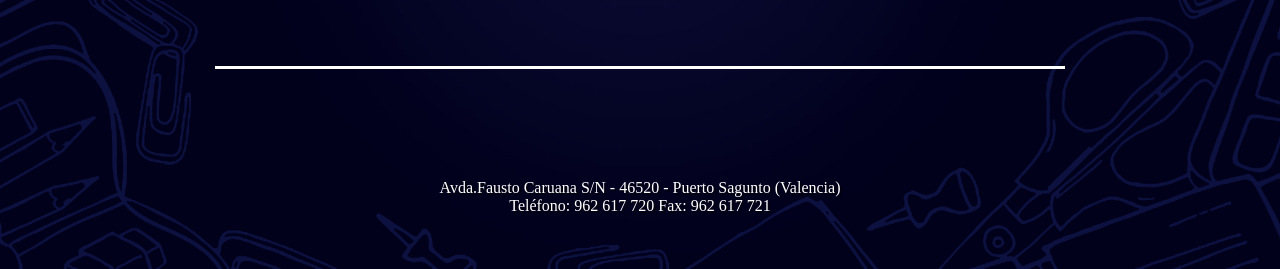
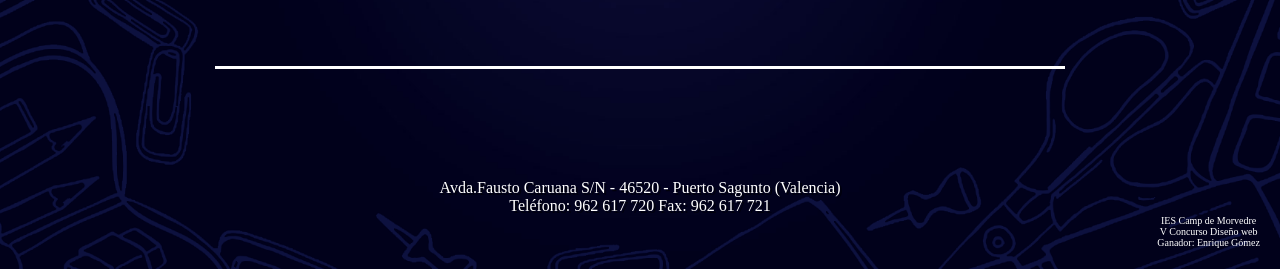
Before and after one commit to egdev6/web-interface-contest, a plain HTML site: page index.html in a window 1280 px wide. Shown: the part 531-800 px from the top of the page. Drawn offline with nearby package versions, Linux system fonts and the light colour scheme.

Commit message:
add author

```diff
--- a/css/style.css
+++ b/css/style.css
@@ -6,6 +6,7 @@
 	margin:0;
 	padding:0;
 	box-sizing:border-box;
+	font-family:'ebrima';
 }
 body, html{
 	width:100%;
@@ -16,7 +17,6 @@ body, html{
 }
 p{
 	color:#FFFFFF;
-	font-family:'ebrima';
 	font-size: 16px;
 	text-shadow: 2px 2px 0px rgba(0, 0, 0, 0.6);
 	text-align: center;
@@ -166,6 +166,14 @@ footer{
 	animation-fill-mode: forwards;
 }
 
+.author{
+	font-size:10px;
+	color:white;
+	position:absolute;
+	bottom:0;
+	right:20px;
+}
+
 @keyframes backgroundAnimate{
 	0%{transform:scale(2);}
 	100%{transform:scale(1);}
@@ -197,6 +205,9 @@ footer{
 	h1{
 		font-size:18px;
 	}
+	.author{
+		display:none;
+	}
 }
 @media (orientation:portrait){
 	header{
--- a/index.html
+++ b/index.html
@@ -56,6 +56,13 @@
 		<footer >
 			<p>Avda.Fausto Caruana S/N - 46520 - Puerto Sagunto (Valencia)</p>
 			<p>Teléfono: 962 617 720 Fax: 962 617 721</p>
+			<div class="author">
+				<pre>
+					IES Camp de Morvedre
+					V Concurso Diseño web
+					Ganador: Enrique Gómez
+				</pre>
+			</div>
 		</footer>
 	</div>
 </body>
```
